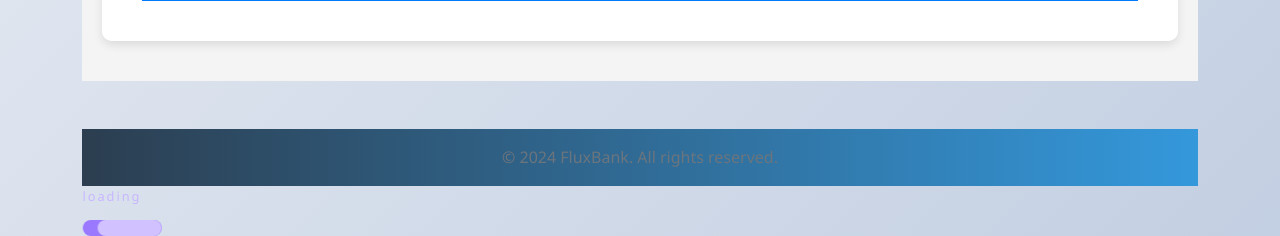
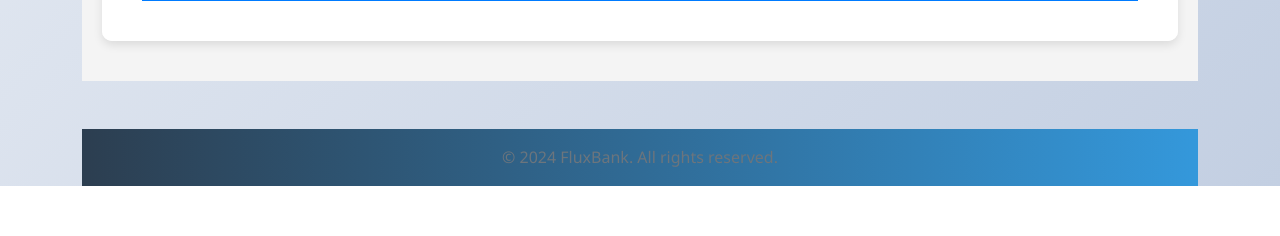
Before and after one commit to Moresh-Mishra/MiniProject, a Flask app: page /contact in a window 1280 px wide. Shown: the part 1239-1475 px from the top of the page. After the commit the page ends 1425 px from the top, so only its background shows below. Run offline with Flask 2, Linux system fonts and the light colour scheme; the visitor is signed in with stand-in values (Sample User, id 1); data that the repository does not hold is empty.

Commit message:
new changes

```diff
--- a/FluxBank/templates/base.html
+++ b/FluxBank/templates/base.html
@@ -75,12 +75,6 @@
         </div>
     </footer>
     <!-- From Uiverse.io by alexruix -->
-
-  <div class="loader">
-    <span class="loader-text">loading</span>
-      <span class="load"></span>
-  </div>
-
     <script src="https://cdn.jsdelivr.net/npm/bootstrap@5.1.3/dist/js/bootstrap.bundle.min.js"></script>
     <script src="https://code.jquery.com/jquery-3.6.0.min.js"></script>
     <script src="/FluxBank/static/js/main.js"></script>
```
Also changed, not shown: 1 other file.
